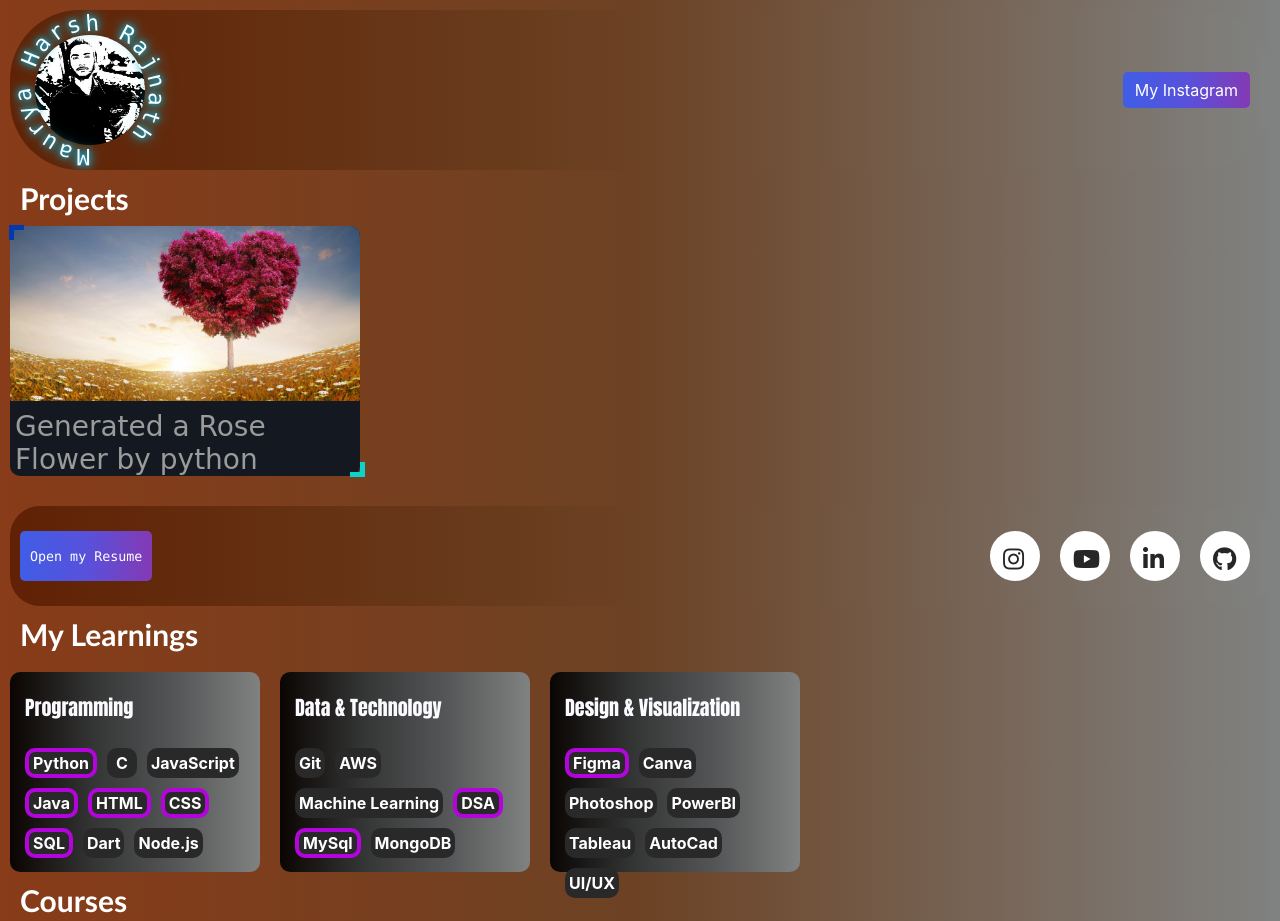
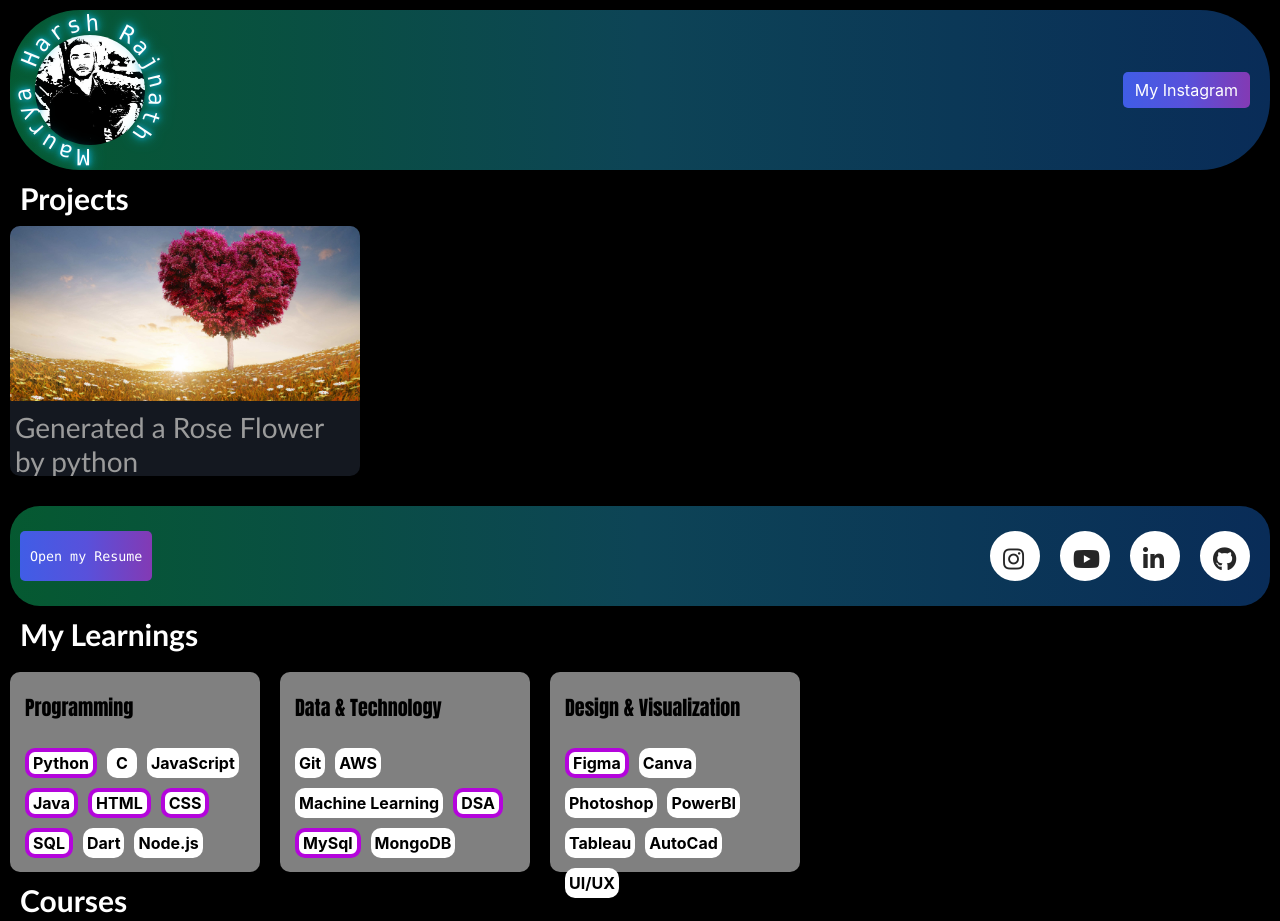
Before and after one commit to thepiratekumarno/portfolio., a plain HTML site: page index.html in a window 1280 px wide. Shown: the top 921 px of the page. Drawn offline with Linux system fonts and the light colour scheme.

Commit message:
third commit

```diff
--- a/style.css
+++ b/style.css
@@ -8,7 +8,7 @@ body
 {
 margin: 0;
 padding: 0;
- background: linear-gradient(to right, rgba(126, 43, 5, 0.922) ,rgb(108, 66, 36),rgb(128, 130, 129));
+background:black;
 }
 .circle{
     position: relative;
@@ -62,7 +62,7 @@ padding: 0;
     border-radius: 70px;
     overflow: hidden;
     background: rgb(109,0,251);
-    background: linear-gradient(to right, rgba(93, 31, 2, 0.922) ,rgb(108, 66, 36),rgb(128, 130, 129));
+    background: linear-gradient(to right, rgba(6, 97, 53, 0.922) ,rgb(13, 68, 86),rgb(9, 44, 88));
     margin: 10px;
 }
 
@@ -186,44 +186,6 @@ padding: 0;
     margin: 10px;
     display: flex;
 }
-.btn{
-    cursor:pointer;
-      position:relative;
-      background:rgb(0, 0, 0);
-      transition:all 1s;
-      &:after,&:before{
-        content:" ";
-        width:10px;
-        height:10px;
-        position:absolute;
-        border :0px solid #fff;
-        transition:all 1s;
-        }
-      &:after{
-        top:-1px;
-        left:-1px;
-        border-top:5px solid rgb(2, 57, 174);
-        border-left:5px solid rgb(2,57,174);
-      }
-      &:before{
-        bottom:-1px;
-        right:15px;
-        border-bottom:5px solid rgb(11, 212, 205);
-        border-right:5px solid rgb(11, 212, 205);
-      }
-      &:hover{
-        border-top-right-radius:0px;
-      border-bottom-left-radius:0px;
-
-        &:before,&:after{
-
-          width:100%;
-          height:100%;
-
-        }
-      }
-    }
-
 .hey{
   ul {
     display: flex;
@@ -362,7 +324,7 @@ padding: 0;
 }
 
 .project-title {
-    font-family: brush script mt,cursive; /* Use the Inter font or your preferred font */
+    font-family: 'Gill Sans', 'Gill Sans MT', Calibri, 'Trebuchet MS', sans-serif;/* Use the Inter font or your preferred font */
     margin: 5px;
     font-size: 28px;
 }
@@ -387,8 +349,7 @@ padding: 0;
     /* background: rgb(109,0,251);
 background: linear-gradient(90deg, rgba(109,0,251,1) 0%, rgba(57,185,158,1) 0%, rgba(37,101,119,1) 28%,
  rgba(27,72,98,1) 43%, rgba(89,88,97,1) 70%, rgba(9,121,110,1) 100%, rgba(3,50,25,1) 100%, rgba(2,0,36,1) 100%); */
-
-    background: linear-gradient(to right, rgba(93, 31, 2, 0.922) ,rgb(108, 66, 36),rgb(128, 130, 129));
+    background: linear-gradient(to right, rgba(6, 97, 53, 0.922) ,rgb(13, 68, 86),rgb(9, 44, 88));
     margin: 10px;
   }
 
@@ -428,7 +389,7 @@ background: linear-gradient(90deg, rgba(109,0,251,1) 0%, rgba(57,185,158,1) 0%,
   .container2 {
     width: 250px;
     height: 200px;
-    background: linear-gradient(to right, rgba(0, 0, 0, 0.922) , rgb(52, 53, 53),rgb(85, 86, 87),rgb(128, 130, 129));
+    background: gray;
     border-radius: 10px;
     display: flex;
     flex-direction: column; /* Change to column for vertical alignment */
@@ -439,7 +400,7 @@ background: linear-gradient(90deg, rgba(109,0,251,1) 0%, rgba(57,185,158,1) 0%,
 }
 
 .title {
-    color:#fbfaff;
+    color:#000000;
     font-size: 20px;
     font-family: Impact,sans-serif;
     padding-left: 5px;
@@ -459,7 +420,7 @@ background: linear-gradient(90deg, rgba(109,0,251,1) 0%, rgba(57,185,158,1) 0%,
     font-size: large;
     min-width: 30px;
     height: 30px;
-    background:rgb(42, 41, 41);
+    background:rgb(255,255,255);
     margin: 5px 5px 5px 5px; /* Adjusted margin for better spacing */
     border-radius: 10px;
     display: flex;
@@ -468,7 +429,7 @@ background: linear-gradient(90deg, rgba(109,0,251,1) 0%, rgba(57,185,158,1) 0%,
     font-family: 'Inter', sans-serif;
     font-size: medium;
     padding-left: 4px;
-    color: rgb(255, 255, 255);
+    color: rgb(0,0,0);
     padding-right: 4px;
 }
 
@@ -477,7 +438,7 @@ background: linear-gradient(90deg, rgba(109,0,251,1) 0%, rgba(57,185,158,1) 0%,
     font-size: large;
     min-width: 30px;
     height: 30px;
-    background: rgb(42, 41, 41);
+    background: rgb(255,255,255);
     margin: 5px 5px 5px 5px; /* Adjusted margin for better spacing */
     border-radius: 10px;
     display: flex;
@@ -486,7 +447,7 @@ background: linear-gradient(90deg, rgba(109,0,251,1) 0%, rgba(57,185,158,1) 0%,
     font-family: 'Inter', sans-serif;
     font-size: medium;
     padding-left: 4px;
-    color: rgb(255, 255, 255);
+    color: rgb(0,0,0);
     padding-right: 4px;
     border: 4px solid #b404dc ;
 }
```
